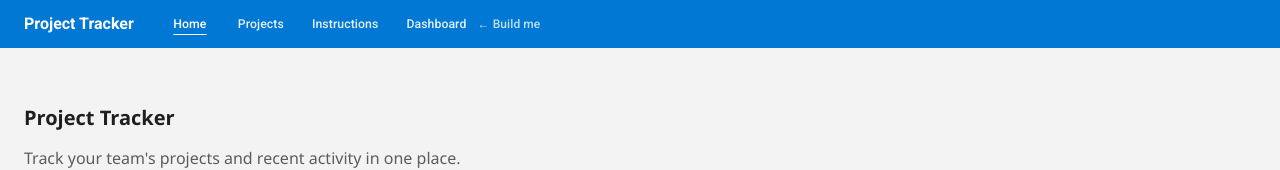
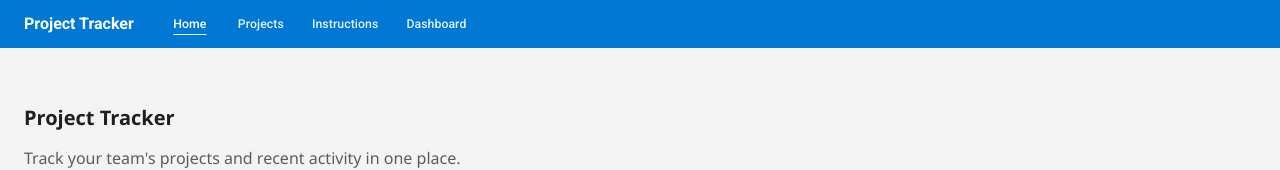
Before and after one commit to Rulofvdm/Interview-Project-Planner, an Angular app in the folder web/: page / in a window 1280 px wide. Shown: the top 170 px of the page. Built offline with nearby package versions, Linux system fonts and the light colour scheme.

Commit message:
Remove '← Build me' hint

```diff
--- a/web/src/app/app.html
+++ b/web/src/app/app.html
@@ -5,7 +5,7 @@
     <a mat-button routerLink="/projects" routerLinkActive="active">Projects</a>
     <a mat-button routerLink="/instructions" routerLinkActive="active">Instructions</a>
     <a mat-button routerLink="/dashboard" routerLinkActive="active" class="dashboard-link">
-      Dashboard <span class="hint">← Build me</span>
+      Dashboard
     </a>
   </nav>
 </mat-toolbar>
```
